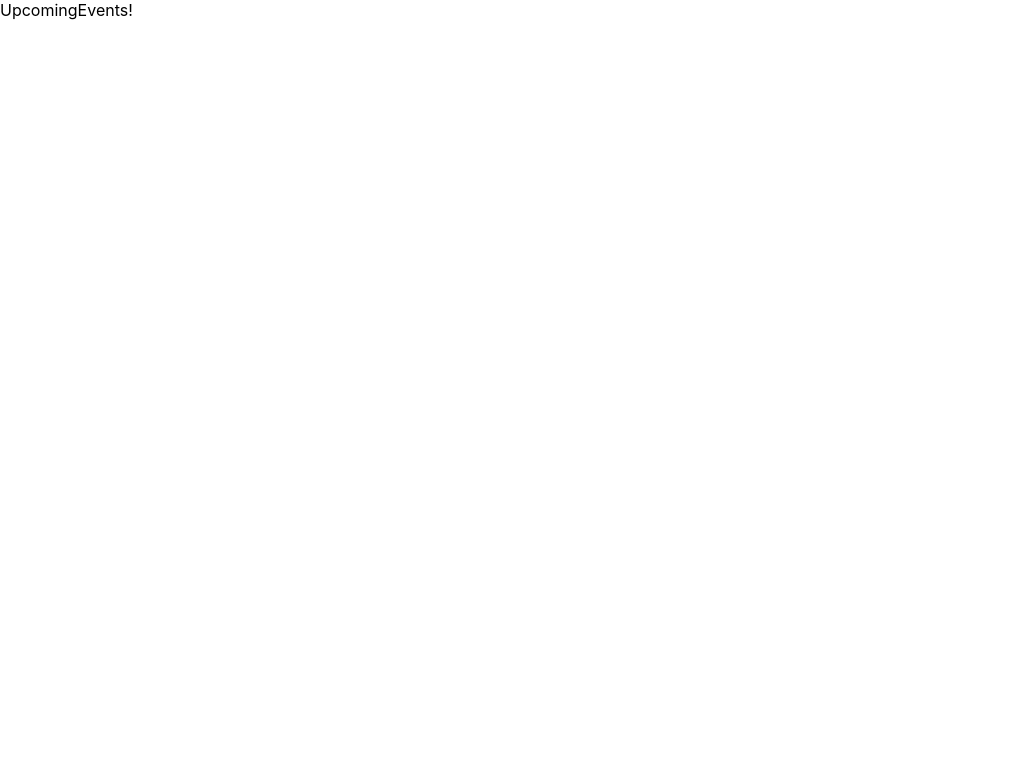
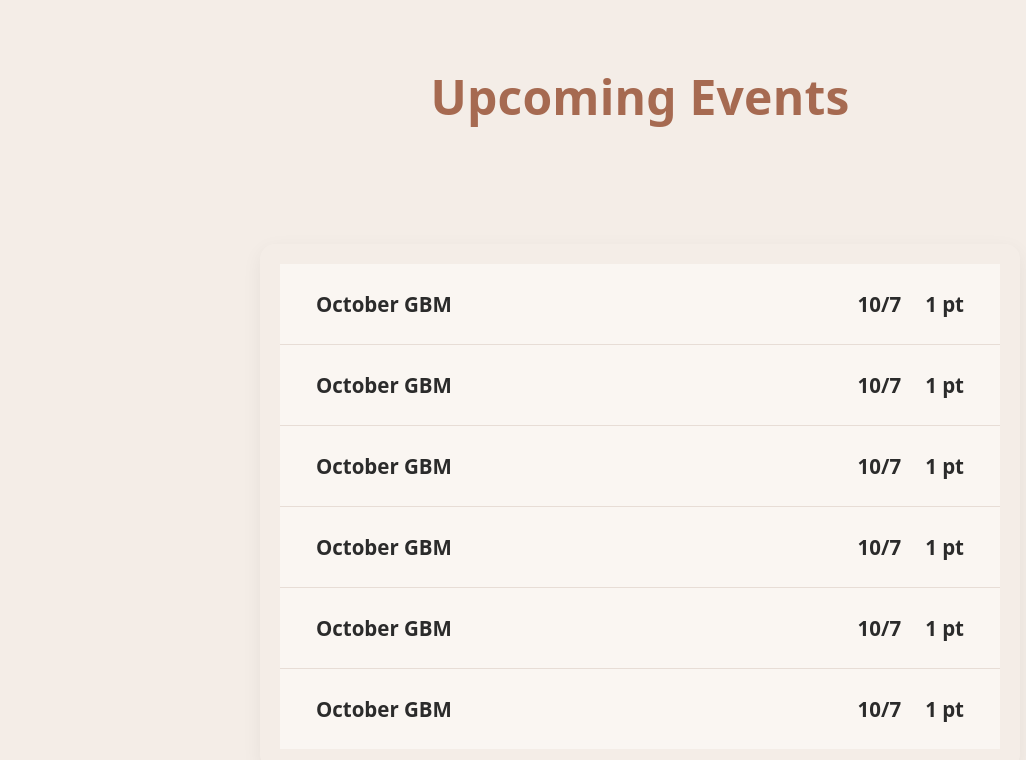
Before and after one commit to BUILT-Illinois/built-attendence-tracker, a React (Create React App) app in the folder built_attendance/: page / in a window 1280 px wide. Shown: the top 760 px of the page, without its empty margins (0-1026 px from the left). Built offline with nearby package versions, Linux system fonts and the light colour scheme.

Commit message:
Updated Upcoming Events Components

```diff
--- /dev/null
+++ b/built_attendance/src/assets/UpcomingEvents.css
@@ -0,0 +1,75 @@
+:root{
+  --bg: #f4ede7;            /* soft beige page background */
+  --card: #faf6f2;          /* off-white card */
+  --text: #2b2b2b;          /* primary text */
+  --muted: #b28063;         /* warm brown for title */
+  --divider: #e7ddd6;       /* row borders */
+  --radius-xl: 22px;
+  --shadow: 0 6px 20px rgba(0,0,0,.06);
+}
+.events{
+  min-height: 100vh;
+  padding: clamp(24px, 6vw, 64px) 16px;
+  background: var(--bg);
+  display: grid;
+  place-items: start center;
+  color: var(--text);
+  font-family: ui-sans-serif, system-ui, -apple-system, Segoe UI, Roboto, "Helvetica Neue", Arial, "Noto Sans", "Apple Color Emoji", "Segoe UI Emoji", "Segoe UI Symbol";
+}
+
+.events__title{
+  margin: 0 0 20px;
+  font-weight: 800;
+  letter-spacing: 0.2px;
+  font-size: clamp(28px, 5vw, 48px);
+  color: #a66a51; /* close to screenshot */
+  /* text-align: center; */
+}
+
+.events__card{
+  width: 100%;
+  max-width: 720px;
+  padding: 20px;
+  margin: 20px;
+  border-radius: 15px;
+  box-shadow: 0 6px 20px rgba(0,0,0,.06);
+}
+
+/* Each row uses a 3-column grid: title | date | points */
+.events__row{
+  display: grid;
+  grid-template-columns: 1fr auto auto;
+  gap: 24px;
+  align-items: center;
+  padding: 26px clamp(16px, 4vw, 36px);
+  border-bottom: 1px solid var(--divider);
+  background: var(--card);
+}
+
+.events__row:last-child{
+  border-bottom: 0;
+}
+
+.events__cell{
+  font-size: clamp(16px, 1.6vw, 22px);
+  font-weight: 700;
+}
+
+.events__cell--title{
+  font-weight: 800;
+}
+
+.events__cell--pts{
+  justify-self: end;
+}
+
+/* Small screens: keep it tidy */
+@media (max-width: 420px){
+  .events__row{
+    gap: 16px;
+    padding: 22px 18px;
+  }
+  .events__cell{
+    font-size: 16px;
+  }
+}
--- a/built_attendance/src/components/UpcomingEvents.jsx
+++ b/built_attendance/src/components/UpcomingEvents.jsx
@@ -1,9 +1,32 @@
+import '../assets/UpcomingEvents.css'
+// Contains event info
+const events = [
+  { title: "October GBM", date: "10/7", points: "1 pt" },
+  { title: "October GBM", date: "10/7", points: "1 pt" },
+  { title: "October GBM", date: "10/7", points: "1 pt" },
+  { title: "October GBM", date: "10/7", points: "1 pt" },
+  { title: "October GBM", date: "10/7", points: "1 pt" },
+  { title: "October GBM", date: "10/7", points: "1 pt" },
+];
+//Upcoming Events Component
 function UpcomingEvents() {
-    return (
-    <div>
-        UpcomingEvents!
-    </div>
-    );
+  return (
+    <section className="events">
+      <h1 className="events__title" id="events-title">
+        Upcoming Events
+      </h1>
+
+      <div className="events__card" role="region" aria-labelledby="events-title">
+        {events.map((e, i) => (
+          <div className="events__row" key={`${e.title}-${i}`}>
+            <span className="events__cell events__cell--title">{e.title}</span>
+            <span className="events__cell">{e.date}</span>
+            <span className="events__cell events__cell--pts">{e.points}</span>
+          </div>
+        ))}
+      </div>
+    </section>
+  );
 }
 
 export default UpcomingEvents;
```
